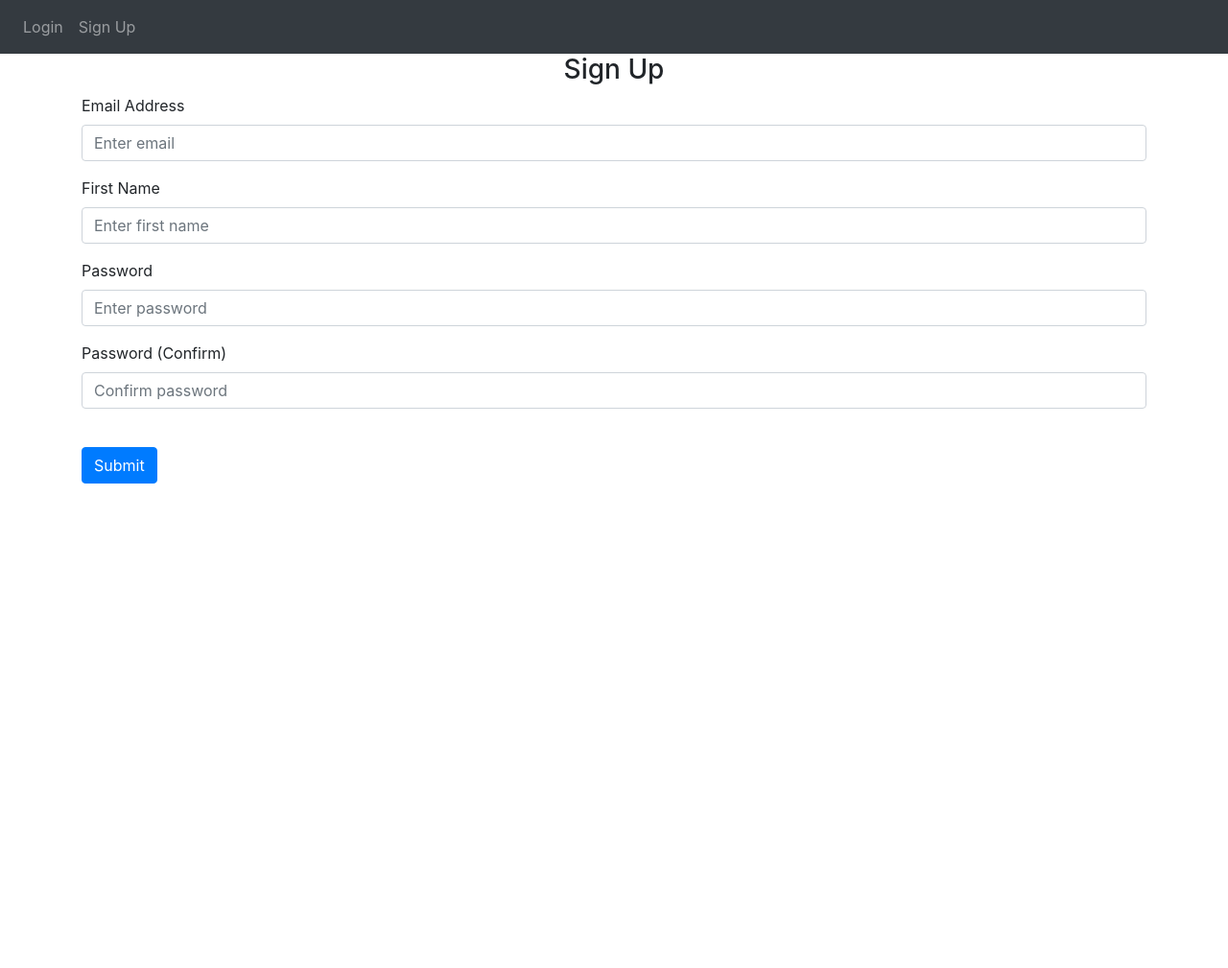
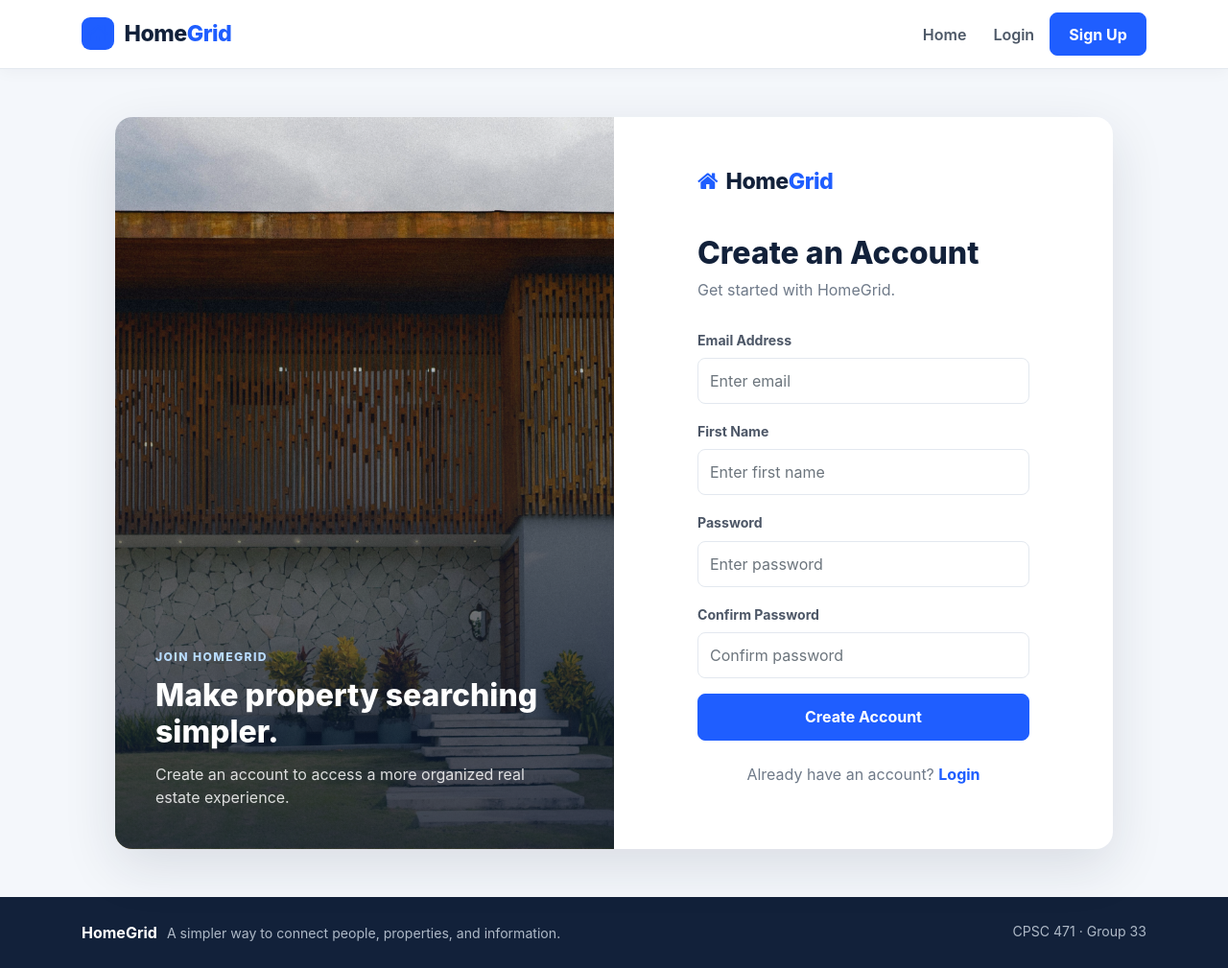
Before and after one commit to Atique6/Flask-Web-App, a Python web app: template website/templates/sign_up.html in a window 1280 px wide. Shown: the whole page at 96% size. Before the commit the page ends 504 px from the top, so only its background shows below. Run offline with Jinja, Linux system fonts and the light colour scheme; the template is opened without the code that fills it, so the values that code supplies are empty; some libraries are stand-ins or nearby versions.

Commit message:
Redesigned the frontend and added custom CSS and property images

```diff
--- /dev/null
+++ b/website/static/style.css
@@ -0,0 +1,40 @@
+:root{--blue:#1f5eff;--blue-dark:#1648c7;--navy:#12213a;--text:#202936;--muted:#6f7a89;--light:#f5f7fb;--border:#e3e8ef}
+body{margin:0;color:var(--text);background:#fff;font-family:-apple-system,BlinkMacSystemFont,"Segoe UI",Roboto,Arial,sans-serif}
+a{color:var(--blue)} a:hover{color:var(--blue-dark);text-decoration:none}
+.homegrid-navbar{min-height:72px;background:#fff;border-bottom:1px solid var(--border);box-shadow:0 3px 15px rgba(19,33,58,.04);z-index:20}
+.navbar-brand,.auth-brand{color:var(--navy)!important;font-size:1.45rem;font-weight:800;letter-spacing:-.5px}
+.navbar-brand span,.auth-brand span{color:var(--blue)}
+.brand-icon{display:inline-flex;align-items:center;justify-content:center;width:34px;height:34px;margin-right:6px;border-radius:9px;color:#fff;background:var(--blue)}
+.homegrid-navbar .nav-link{color:#4d5867!important;font-weight:600;margin-left:12px}.homegrid-navbar .nav-link:hover{color:var(--blue)!important}
+.btn-homegrid{color:#fff!important;background:var(--blue);border:1px solid var(--blue);border-radius:8px;font-weight:700;padding:.58rem 1.2rem;transition:.2s}
+.btn-homegrid:hover{background:var(--blue-dark);border-color:var(--blue-dark);transform:translateY(-1px)}
+.flash-container{margin-top:20px}
+
+.hero-section{min-height:560px;display:flex;align-items:center;background:linear-gradient(90deg,rgba(12,27,52,.86),rgba(12,27,52,.58),rgba(12,27,52,.15)),url("images/hero.jpg") center/cover no-repeat}
+.hero-content{padding-top:55px;padding-bottom:55px}.eyebrow{display:inline-block;font-size:.76rem;font-weight:800;letter-spacing:1.4px;color:#7fc0ff;margin-bottom:12px}
+.hero-section h1{max-width:720px;margin-bottom:18px;color:#fff;font-size:clamp(2.5rem,5vw,4.6rem);font-weight:800;line-height:1.04;letter-spacing:-2px}
+.hero-subtitle{max-width:620px;margin-bottom:32px;color:rgba(255,255,255,.88);font-size:1.15rem}
+.property-search{max-width:970px;padding:17px;border-radius:14px;background:#fff;box-shadow:0 18px 50px rgba(0,0,0,.18)}
+.property-search label{margin-bottom:5px;color:#596273;font-size:.76rem;font-weight:700}.property-search .form-control{height:46px;border-color:var(--border);border-radius:7px}.search-button{height:46px}
+
+.featured-section,.why-section{padding:75px 0}.why-section{background:var(--light)}
+.section-heading{display:flex;align-items:end;justify-content:space-between;margin-bottom:28px}.section-heading h2,.why-section h2{margin:0;color:var(--navy);font-weight:800;letter-spacing:-.7px}.view-all-link{font-weight:700}
+.property-card{height:100%;overflow:hidden;border:1px solid var(--border);border-radius:14px;background:#fff;box-shadow:0 8px 24px rgba(25,37,58,.06);transition:.2s}.property-card:hover{transform:translateY(-5px);box-shadow:0 15px 34px rgba(25,37,58,.12)}
+.property-image-wrapper{position:relative;height:220px;overflow:hidden}.property-image-wrapper img{width:100%;height:100%;object-fit:cover}.property-badge{position:absolute;left:14px;top:14px;padding:6px 10px;border-radius:20px;color:#fff;background:rgba(18,33,58,.88);font-size:.72rem;font-weight:700}
+.property-card-body{padding:18px}.property-card-body h5{margin-bottom:6px;color:var(--navy);font-weight:750}.property-location{margin-bottom:12px;color:var(--muted);font-size:.9rem}.property-location i{color:var(--blue);margin-right:4px}.property-price{margin-bottom:15px;color:var(--blue);font-size:1.35rem;font-weight:800}
+.property-details{display:flex;flex-wrap:wrap;gap:13px;padding-top:13px;border-top:1px solid var(--border);color:#667181;font-size:.83rem}
+.feature-box{height:100%;padding:28px 22px}.feature-icon{display:inline-flex;align-items:center;justify-content:center;width:62px;height:62px;margin-bottom:18px;border-radius:16px;color:var(--blue);background:#e9f0ff;font-size:1.45rem}.feature-box h5{color:var(--navy);font-weight:750}.feature-box p{margin-bottom:0;color:var(--muted)}
+
+.auth-page{min-height:calc(100vh - 72px);display:flex;align-items:center;padding:50px 0;background:#f4f7fb}
+.auth-card{overflow:hidden;max-width:1040px;margin:0 auto;border-radius:18px;background:#fff;box-shadow:0 18px 55px rgba(23,36,58,.12)}
+.auth-image{min-height:590px;position:relative;display:flex;align-items:end;background-position:center;background-size:cover}
+.login-image{background-image:linear-gradient(180deg,rgba(12,27,52,.08),rgba(12,27,52,.82)),url("images/login-house.jpg")}
+.signup-image{background-image:linear-gradient(180deg,rgba(12,27,52,.08),rgba(12,27,52,.82)),url("images/signup-house.jpg")}
+.auth-image-overlay{width:100%;padding:42px;color:#fff}.light-eyebrow{color:#b9dcff}.auth-image-overlay h2{max-width:420px;margin-bottom:12px;font-weight:800}.auth-image-overlay p{max-width:420px;margin:0;color:rgba(255,255,255,.84)}
+.auth-form-side{display:flex;align-items:center}.auth-form-wrapper{width:100%;max-width:430px;margin:auto;padding:50px 42px}.auth-brand{display:inline-block;margin-bottom:38px}.auth-brand i{margin-right:4px;color:var(--blue)}
+.auth-form-wrapper h3{margin-bottom:7px;color:var(--navy);font-size:2rem;font-weight:800}.auth-intro{margin-bottom:28px;color:var(--muted)}.auth-form-wrapper label{color:#4d5767;font-size:.88rem;font-weight:700}
+.auth-form-wrapper .form-control{height:48px;border-color:var(--border);border-radius:8px}.auth-form-wrapper .form-control:focus{border-color:#82a9ff;box-shadow:0 0 0 .2rem rgba(31,94,255,.12)}.auth-submit{margin-top:10px;height:49px}.auth-switch{margin-top:23px;text-align:center;color:var(--muted)}.auth-switch a{font-weight:700}
+.homegrid-footer{padding:25px 0;color:#dce4ef;background:var(--navy)}.homegrid-footer strong{color:#fff;margin-right:10px}.footer-copy{color:#aeb9c7;font-size:.88rem}
+
+@media(max-width:991.98px){.hero-section{min-height:620px;background-position:65% center}.auth-image{display:none}.auth-form-wrapper{max-width:560px;padding:48px 35px}}
+@media(max-width:767.98px){.hero-section h1{font-size:2.65rem;letter-spacing:-1px}.hero-subtitle{font-size:1rem}.property-search{padding:14px}.section-heading{display:block}.view-all-link{display:inline-block;margin-top:12px}.featured-section,.why-section{padding:55px 0}}
--- a/website/templates/base.html
+++ b/website/templates/base.html
@@ -1,91 +1,69 @@
 <!DOCTYPE html>
-<html>
+<html lang="en">
   <head>
     <meta charset="utf-8" />
     <meta name="viewport" content="width=device-width, initial-scale=1" />
-    <link
-      rel="stylesheet"
-      href="https://stackpath.bootstrapcdn.com/bootstrap/4.4.1/css/bootstrap.min.css"
-      integrity="sha384-Vkoo8x4CGsO3+Hhxv8T/Q5PaXtkKtu6ug5TOeNV6gBiFeWPGFN9MuhOf23Q9Ifjh"
-      crossorigin="anonymous"
-    />
-    <link
-      rel="stylesheet"
-      href="https://stackpath.bootstrapcdn.com/font-awesome/4.7.0/css/font-awesome.min.css"
-      crossorigin="anonymous"
-    />
-
-    <title>{% block title %}Home{% endblock %}</title>
+    <link rel="stylesheet" href="https://stackpath.bootstrapcdn.com/bootstrap/4.4.1/css/bootstrap.min.css" crossorigin="anonymous" />
+    <link rel="stylesheet" href="https://stackpath.bootstrapcdn.com/font-awesome/4.7.0/css/font-awesome.min.css" crossorigin="anonymous" />
+    <link rel="stylesheet" href="{{ url_for('static', filename='style.css') }}" />
+    <title>{% block title %}HomeGrid{% endblock %}</title>
   </head>
   <body>
-    <nav class="navbar navbar-expand-lg navbar-dark bg-dark">
-      <button
-        class="navbar-toggler"
-        type="button"
-        data-toggle="collapse"
-        data-target="#navbar"
-      >
+    <nav class="navbar navbar-expand-lg navbar-light homegrid-navbar">
+      <div class="container">
+        <a class="navbar-brand" href="/">
+          <span class="brand-icon"><i class="fa fa-home"></i></span>
+          Home<span>Grid</span>
+        </a>
+        <button class="navbar-toggler" type="button" data-toggle="collapse" data-target="#navbar">
           <span class="navbar-toggler-icon"></span>
         </button>
         <div class="collapse navbar-collapse" id="navbar">
-        <div class="navbar-nav">
+          <div class="navbar-nav ml-auto align-items-lg-center">
+            <a class="nav-item nav-link" href="/">Home</a>
             {% if user.is_authenticated %}
-          <a class="nav-item nav-link" id="home" href="/">Home</a>
-          <a class="nav-item nav-link" id="logout" href="/logout">Logout</a>
+              <a class="nav-item nav-link" href="#">Properties</a>
+              <a class="nav-item nav-link" href="/logout">Logout</a>
             {% else %}
-          <a class="nav-item nav-link" id="login" href="/login">Login</a>
-          <a class="nav-item nav-link" id="signUp" href="/sign-up">Sign Up</a>
+              <a class="nav-item nav-link" href="/login">Login</a>
+              <a class="btn btn-homegrid ml-lg-2" href="/sign-up">Sign Up</a>
             {% endif %}
+          </div>
         </div>
       </div>
     </nav>
 
-    {% with messages = get_flashed_messages(with_categories=true) %} {% if
-    messages %} {% for category, message in messages %} {% if category ==
-    'error' %}
-    <div class="alert alert-danger alter-dismissable fade show" role="alert">
+    {% with messages = get_flashed_messages(with_categories=true) %}
+      {% if messages %}
+        <div class="container flash-container">
+          {% for category, message in messages %}
+            {% if category == 'error' %}
+              <div class="alert alert-danger alert-dismissible fade show" role="alert">
                 {{ message }}
-      <button type="button" class="close" data-dismiss="alert">
-        <span aria-hidden="true">&times;</span>
-      </button>
+                <button type="button" class="close" data-dismiss="alert"><span aria-hidden="true">&times;</span></button>
               </div>
             {% else %}
-    <div class="alert alert-success alter-dismissable fade show" role="alert">
+              <div class="alert alert-success alert-dismissible fade show" role="alert">
                 {{ message }}
-      <button type="button" class="close" data-dismiss="alert">
-        <span aria-hidden="true">&times;</span>
-      </button>
+                <button type="button" class="close" data-dismiss="alert"><span aria-hidden="true">&times;</span></button>
               </div>
-    {% endif %} {% endfor %} {% endif %} {% endwith %}
+            {% endif %}
+          {% endfor %}
+        </div>
+      {% endif %}
+    {% endwith %}
 
-    <div class="container">{% block content %} {% endblock %}</div>
-    <script
-      src="https://code.jquery.com/jquery-3.2.1.slim.min.js"
-      integrity="sha384-KJ3o2DKtIkvYIK3UENzmM7KCkRr/rE9/Qpg6aAZGJwFDMVNA/GpGFF93hXpG5KkN"
-      crossorigin="anonymous"
-    ></script>
-    <script
-      src="https://cdnjs.cloudflare.com/ajax/libs/popper.js/1.12.9/umd/popper.min.js"
-      integrity="sha384-ApNbgh9B+Y1QKtv3Rn7W3mgPxhU9K/ScQsAP7hUibX39j7fakFPskvXusvfa0b4Q"
-      crossorigin="anonymous"
-    ></script>
-    <script
-      src="https://maxcdn.bootstrapcdn.com/bootstrap/4.0.0/js/bootstrap.min.js"
-      integrity="sha384-JZR6Spejh4U02d8jOt6vLEHfe/JQGiRRSQQxSfFWpi1MquVdAyjUar5+76PVCmYl"
-      crossorigin="anonymous"
-    ></script>
+    {% block content %}{% endblock %}
 
-{% block javascript %}
-    <script type="text/javascript">
-      function deleteNote(noteId) {
-  fetch("/delete-note", {
-    method: "POST",
-    body: JSON.stringify({ noteId: noteId }),
-  }).then((_res) => {
-    window.location.href = "/";
-  });
-  }
-</script>
-{% endblock %}
+    <footer class="homegrid-footer">
+      <div class="container d-flex flex-column flex-md-row justify-content-between">
+        <div><strong>HomeGrid</strong><span class="footer-copy">A simpler way to connect people, properties, and information.</span></div>
+        <div class="footer-copy">CPSC 471 · Group 33</div>
+      </div>
+    </footer>
+
+    <script src="https://code.jquery.com/jquery-3.2.1.slim.min.js" crossorigin="anonymous"></script>
+    <script src="https://cdnjs.cloudflare.com/ajax/libs/popper.js/1.12.9/umd/popper.min.js" crossorigin="anonymous"></script>
+    <script src="https://maxcdn.bootstrapcdn.com/bootstrap/4.0.0/js/bootstrap.min.js" crossorigin="anonymous"></script>
   </body>
 </html>
--- a/website/templates/sign_up.html
+++ b/website/templates/sign_up.html
@@ -1,47 +1,44 @@
-{% extends "base.html" %} {% block title %}Sign Up{% endblock %} {% block content %}
+{% extends "base.html" %}
+{% block title %}Sign Up | HomeGrid{% endblock %}
+{% block content %}
+<section class="auth-page">
+  <div class="container">
+    <div class="auth-card row no-gutters">
+      <div class="col-lg-6 auth-image signup-image">
+        <div class="auth-image-overlay">
+          <span class="eyebrow light-eyebrow">JOIN HOMEGRID</span>
+          <h2>Make property searching simpler.</h2>
+          <p>Create an account to access a more organized real estate experience.</p>
+        </div>
+      </div>
+      <div class="col-lg-6 auth-form-side">
+        <div class="auth-form-wrapper">
+          <a class="auth-brand" href="/"><i class="fa fa-home"></i> Home<span>Grid</span></a>
+          <h3>Create an Account</h3>
+          <p class="auth-intro">Get started with HomeGrid.</p>
           <form method="POST">
-  <h3 align="center">Sign Up</h3>
             <div class="form-group">
               <label for="email">Email Address</label>
-    <input
-      type="email"
-      class="form-control"
-      id="email"
-      name="email"
-      placeholder="Enter email"
-    />
+              <input type="email" class="form-control" id="email" name="email" placeholder="Enter email" />
             </div>
             <div class="form-group">
               <label for="firstName">First Name</label>
-    <input
-      type="text"
-      class="form-control"
-      id="firstName"
-      name="firstName"
-      placeholder="Enter first name"
-    />
+              <input type="text" class="form-control" id="firstName" name="firstName" placeholder="Enter first name" />
             </div>
             <div class="form-group">
               <label for="password1">Password</label>
-    <input
-      type="password"
-      class="form-control"
-      id="password1"
-      name="password1"
-      placeholder="Enter password"
-    />
+              <input type="password" class="form-control" id="password1" name="password1" placeholder="Enter password" />
             </div>
             <div class="form-group">
-    <label for="password2">Password (Confirm)</label>
-    <input
-      type="password"
-      class="form-control"
-      id="password2"
-      name="password2"
-      placeholder="Confirm password"
-    />
+              <label for="password2">Confirm Password</label>
+              <input type="password" class="form-control" id="password2" name="password2" placeholder="Confirm password" />
             </div>
-  <br />
-  <button type="submit" class="btn btn-primary">Submit</button>
+            <button type="submit" class="btn btn-homegrid btn-block auth-submit">Create Account</button>
           </form>
+          <p class="auth-switch">Already have an account? <a href="/login">Login</a></p>
+        </div>
+      </div>
+    </div>
+  </div>
+</section>
 {% endblock %}
```
Also changed, not shown: website/templates/home.html (+97 -18 lines), website/templates/login.html (+27 -18 lines), website/static/images/hero.jpg (added), website/static/images/login-house.jpg (added), website/static/images/property2.jpg (added), website/static/images/signup-house.jpg (added), 2 other files. Lines whose indentation alone changed are shown as unchanged.
